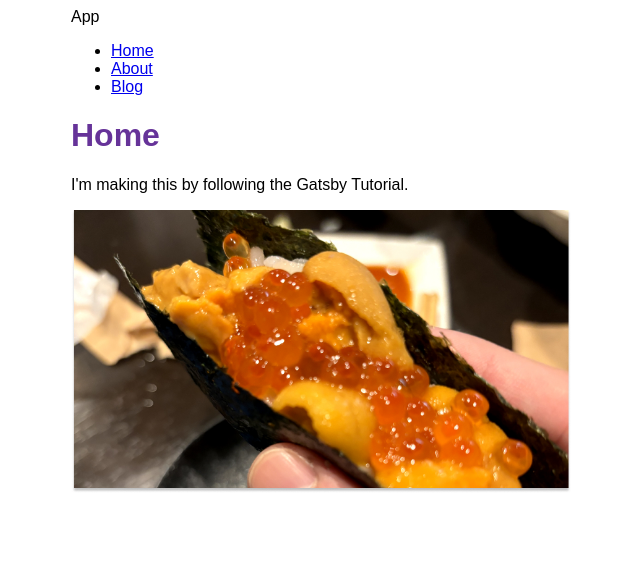
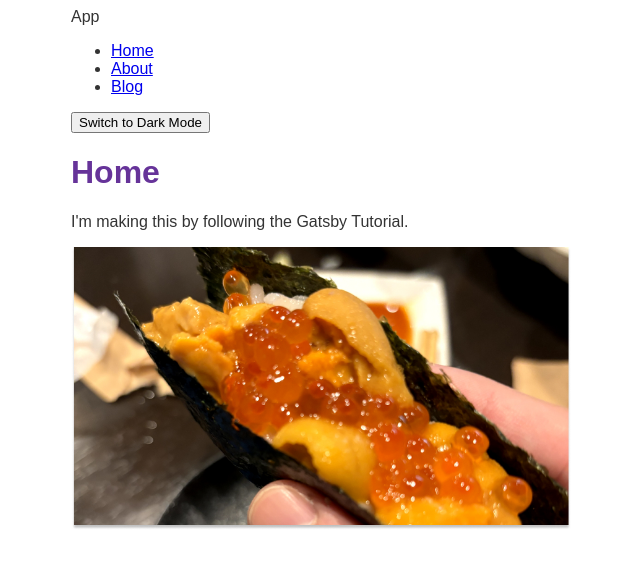
Before and after one commit to kazuya-u/GATSBY-PoC, a Gatsby site: page / in a window 1280 px wide. Shown: the whole page, without its empty margins (319-959 px from the left). Built offline with nearby package versions, Linux system fonts and the light colour scheme; Gatsby itself is replaced by a stand-in of ours.

Commit message:
ダークモードとCSS変数について。

```diff
--- /dev/null
+++ b/gatsby-browser.tsx
@@ -0,0 +1,12 @@
+import React from 'react';
+import './src/components/layout.module.css';
+import type { GatsbyBrowser } from "gatsby"
+import { ThemeProvider } from './src/components/themeContext'
+
+export const wrapPageElement: GatsbyBrowser["wrapPageElement"] = ({
+  element,
+}) => {
+  return (
+    <ThemeProvider>{element}</ThemeProvider>
+  )
+}
--- a/package.json
+++ b/package.json
@@ -34,5 +34,9 @@
     "@types/react": "^18.2.55",
     "@types/react-dom": "^18.2.19",
     "typescript": "^5.3.3"
+  },
+  "volta": {
+    "node": "18.16.0",
+    "npm": "9.5.1"
   }
 }
--- a/src/components/layout.module.css
+++ b/src/components/layout.module.css
@@ -1,3 +1,19 @@
+:root {
+  --background-color: #ffffff;
+  --text-color: #333333;
+}
+
+[data-theme="dark"] {
+  --background-color: #333333;
+  --text-color: #ffffff;
+}
+
+body {
+  background-color: var(--background-color);
+  color: var(--text-color);
+}
+
+
 .container {
   margin: auto;
   max-width: 500px;
--- a/src/components/layout.tsx
+++ b/src/components/layout.tsx
@@ -8,6 +8,7 @@ import {
   navLinkText,
   siteTitle
 } from './layout.module.css'
+import ThemeToggle from './themeToggl'
 
 type props = {
   pageTitle: string,
@@ -46,6 +47,7 @@ const Layout = ({ pageTitle, children }: props) => {
           </li>
         </ul>
       </nav>
+      <ThemeToggle />
       <main>
         <h1 className={heading}>{pageTitle}</h1>
         {children}
--- /dev/null
+++ b/src/components/themeContext.tsx
@@ -0,0 +1,44 @@
+import React, { createContext, useContext, useState, useEffect, ReactNode } from 'react';
+
+type Theme = 'light' | 'dark';
+
+interface ThemeContextType {
+  theme: Theme;
+  toggleTheme: () => void;
+}
+
+const ThemeContext = createContext<ThemeContextType | undefined>(undefined);
+
+export const useTheme = (): ThemeContextType => {
+  const context = useContext(ThemeContext);
+  if (!context) {
+    throw new Error('useTheme must be used within a ThemeProvider');
+  }
+  return context;
+};
+
+interface ThemeProviderProps {
+  children: ReactNode;
+}
+
+export const ThemeProvider = ({ children }: ThemeProviderProps) => {
+  const [theme, setTheme] = useState<Theme>('light');
+
+  useEffect(() => {
+    const savedTheme = localStorage.getItem('theme') as Theme || (window.matchMedia('(prefers-color-scheme: dark)').matches ? 'dark' : 'light');
+    setTheme(savedTheme);
+  }, []);
+
+  const toggleTheme = () => {
+    const newTheme = theme === 'light' ? 'dark' : 'light';
+    localStorage.setItem('theme', newTheme);
+    setTheme(newTheme);
+    document.body.setAttribute('data-theme', newTheme);
+  };
+
+  return (
+    <ThemeContext.Provider value={{ theme, toggleTheme }}>
+      {children}
+    </ThemeContext.Provider>
+  );
+};
--- /dev/null
+++ b/src/components/themeToggl.tsx
@@ -0,0 +1,14 @@
+import React from 'react';
+import { useTheme } from './themeContext';
+
+const ThemeToggle: React.FC = () => {
+  const { theme, toggleTheme } = useTheme();
+
+  return (
+    <button onClick={toggleTheme}>
+      Switch to {theme === 'light' ? 'Dark' : 'Light'} Mode
+    </button>
+  );
+};
+
+export default ThemeToggle;
```
